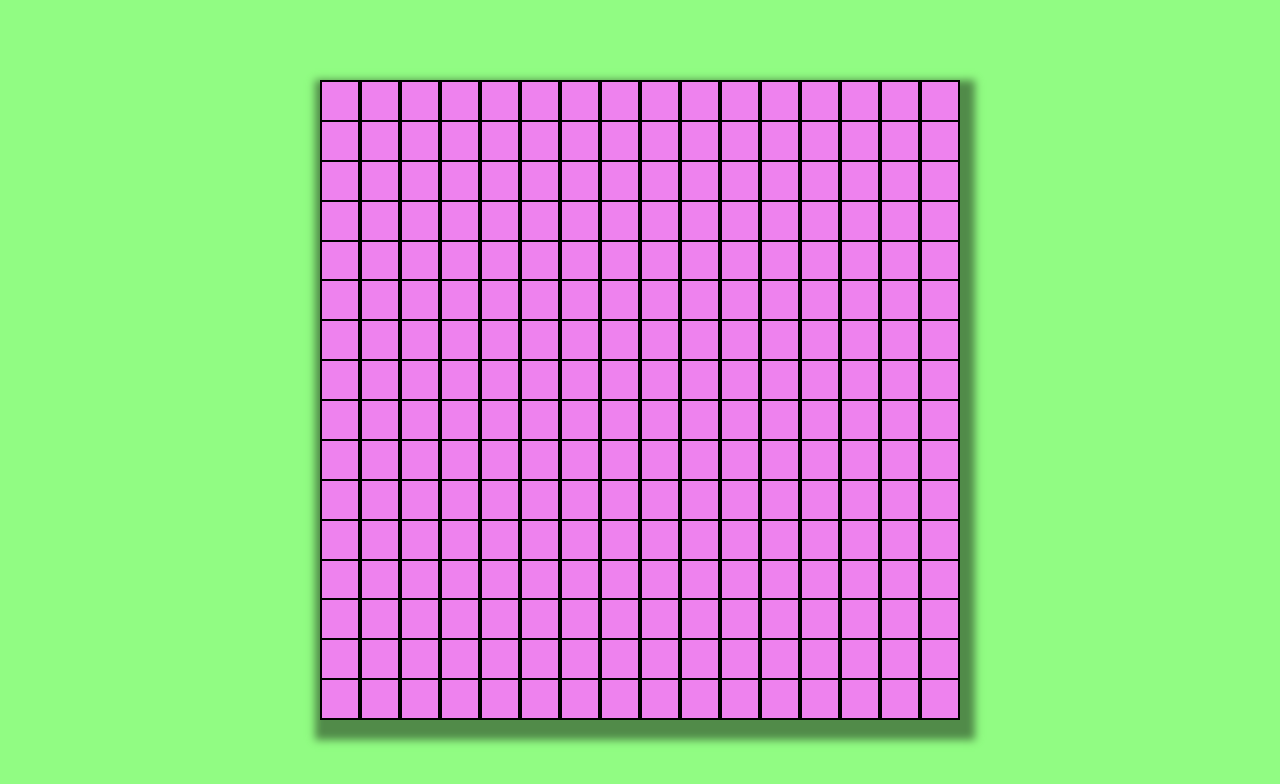
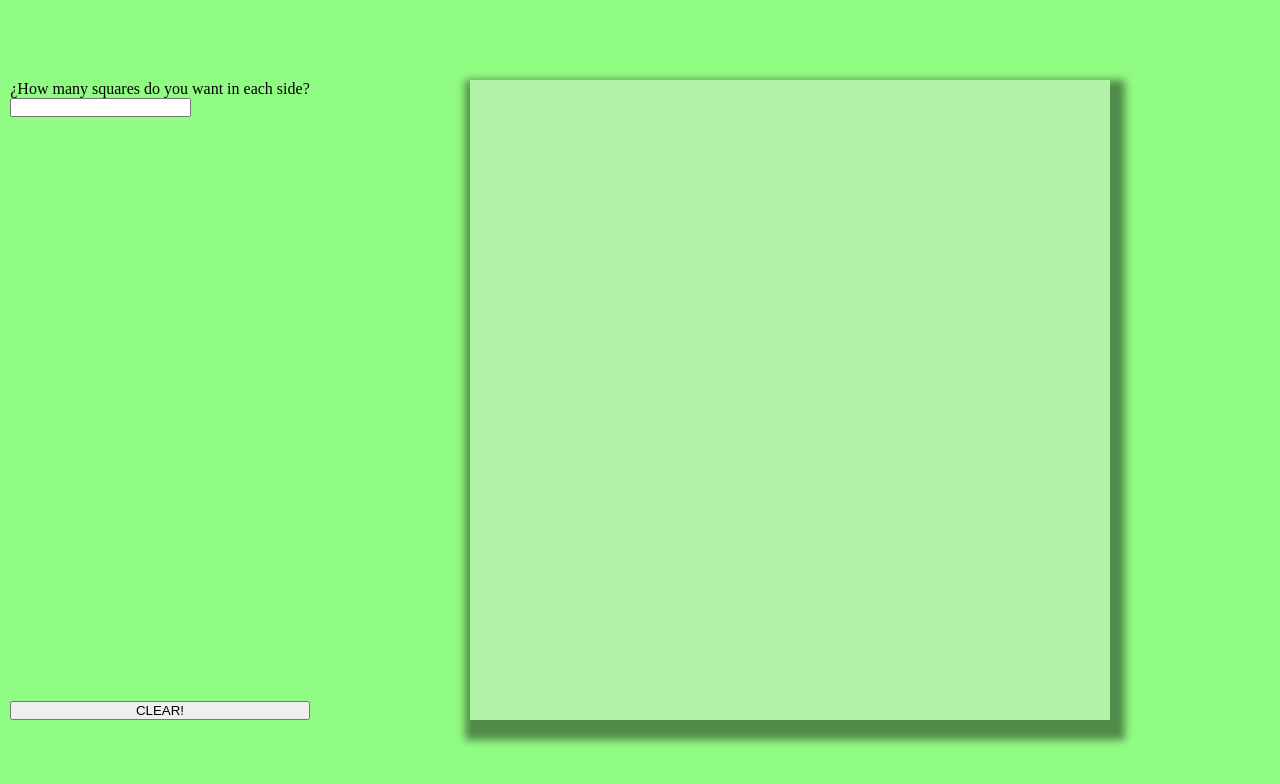
Before and after one commit to BeCuber/etch-a-sketch, a plain HTML site: page index.html in a window 1280 px wide. Drawn offline with Linux system fonts and the light colour scheme.

Commit message:
create paint function and add input text and clear button

```diff
--- a/index.html
+++ b/index.html
@@ -8,6 +8,14 @@
     <script defer src="script.js"></script>
 </head>
 <body>
+    <div id="startClear">
+        <div id="inputCard">
+            <p>¿How many squares do you want in each side?</p>
+            <input type="text">
+        </div>
+        <button id="clearBtn">CLEAR!</button>
+    </div>
     <div id="container"></div>
+    <div id="switchColor"></div>
 </body>
 </html>
--- a/script.js
+++ b/script.js
@@ -12,7 +12,7 @@ let rowArrayDiv = [];
 
 for (let i = 0; i<squareNumber; i++){
     let rowDiv = document.createElement('div'); //create 1 div
-    rowDiv.className = 'square row'; //add classes to each div
+    rowDiv.className = 'row'; //add classes to each div
     rowDiv.id = [i]; //add id to each div
     rowArrayDiv.push(rowDiv);
 };
@@ -25,7 +25,7 @@ for (let i = 0; i<rowArrayDiv.length; i++){
     let colArrayDiv = [];
     for (let k=0; k<rowArrayDiv.length; k++){
         let colDiv = document.createElement('div');
-        colDiv.className = 'square column';
+        colDiv.className = 'column';
         colArrayDiv.push(colDiv);
     };
 
@@ -39,4 +39,20 @@ for (let i = 0; i<rowArrayDiv.length; i++){
 };
 
 
-//**  **/
+//** EVENTS LISTENERS **//
+
+//------Mouse Painting------//
+
+let squareTarget = document.getElementsByClassName('column');
+
+for (let i=0; i<squareTarget.length; i++){
+    squareTarget[i].addEventListener('mouseover', changeColor);
+};
+
+function changeColor(e){
+    e.target.style.backgroundColor = 'green';
+};
+
+//------Input------//
+let numberChosen = document.getElementsByTagName("input");
+numberChosen.textContent = "hello";
--- a/styles.css
+++ b/styles.css
@@ -9,9 +9,11 @@ body {
     padding-top: 5rem;
     display: flex;
     justify-content: center;
+    gap: 10rem;
 }
 
 #container {
+    flex: none;
     box-shadow: 5px 10px 8px 10px rgb(81, 139, 73);
     background-color: rgb(176, 243, 167);
     display: flex;
@@ -20,8 +22,6 @@ body {
 }
 
 .row {
-    background-color: violet;
-    border: 1px solid black;
     flex: 1;
     display: flex;
     flex-direction: column;
@@ -30,9 +30,19 @@ body {
 
 .column {
     flex: 1;
-    border: 1px solid black;
 }
 
-.square {
+#startClear {
+    flex: none;
+    display: flex;
+    flex-direction: column;
+    justify-content: space-between;
+}
 
+#options {
+    flex: none;
 }
+
+#inputCard {
+    flex-wrap: wrap;
+}
```
